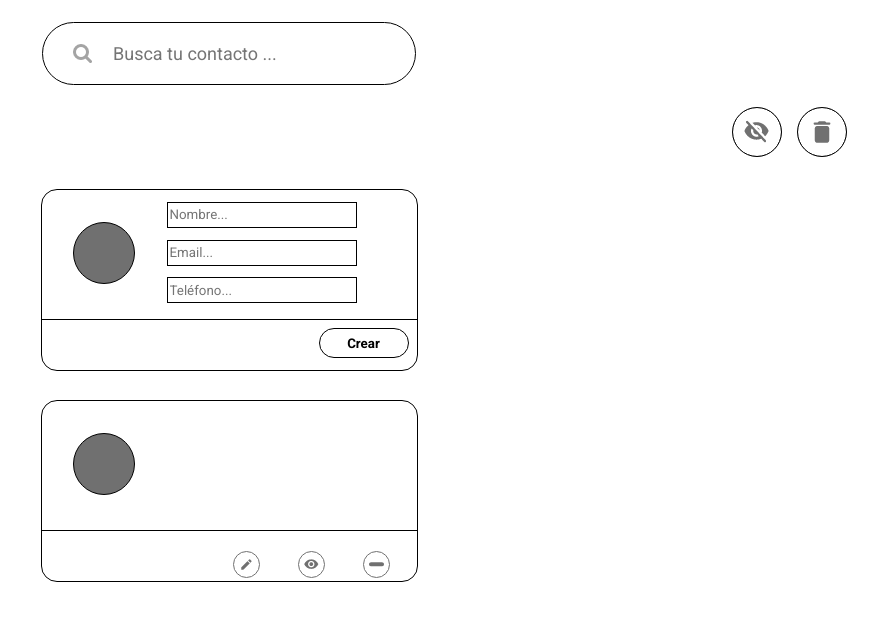
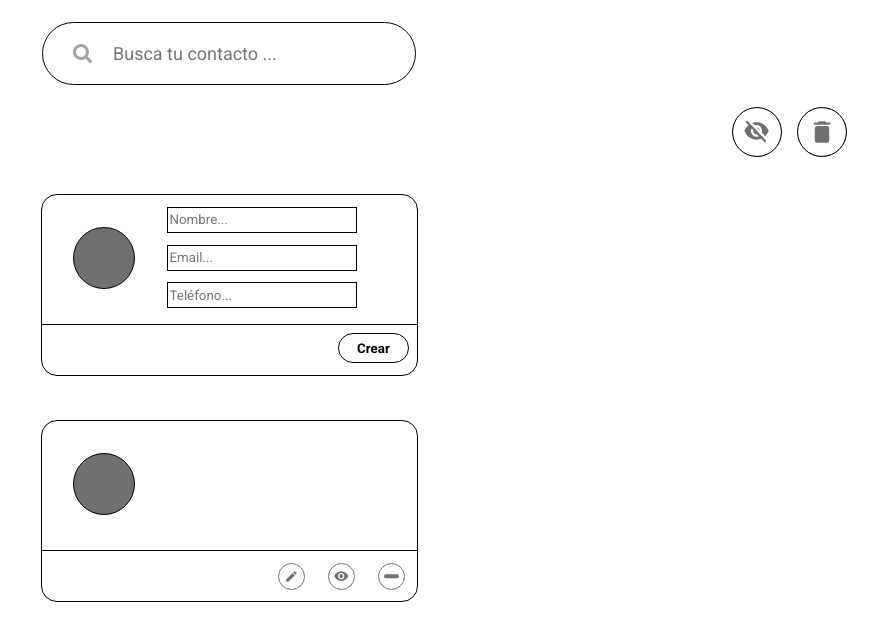
Before and after one commit to doramasma/angular-proyecto1, an Angular app in the folder my-agenda-app/: page / in a window 1280 px wide. Both pictures are taken after a click on the button "Crear". Shown: the top 640 px of the page, without its empty margins (411-1280 px from the left). Built offline with nearby package versions, Linux system fonts and the light colour scheme.

Commit message:
modify css and add delete card

```diff
--- a/my-agenda-app/src/app/app.component.css
+++ b/my-agenda-app/src/app/app.component.css
@@ -96,7 +96,8 @@
     height: 180px;
     background-color: white;
     border-radius: 16px;
-    border: 1px solid black
+    margin-top: 10px;
+    border: 1px solid black;
 }
 
 /* Parte superior de la tarjeta*/
@@ -138,6 +139,19 @@
     border: 1px solid black;
 }
 
+#bold {
+    font-weight: bold;
+}
+
+.prueba{
+    display: flex;
+    flex-direction: column;
+    width: 100%;
+    align-items: flex-start;
+    margin: 5px 10px;
+    font-size: 10px;
+}
+
 /* Parte inferior de la tarjeta*/
 
 .contact-footer{
@@ -174,6 +188,31 @@
     justify-content: center;
     align-items: center;
     width: 100%;
+
+}
+
+.contact-contactos {
+    display: flex;
+    flex-direction: column;
+    position: relative;
+    width: 375px;
+    height: 180px;
+    background-color: white;
+    border-radius: 16px;
+    margin-top: 20px;
+    border: 1px solid black;
+}
+
+.contactos-footer{
+    display: flex;
+    flex-direction: row;
+    justify-content: flex-end;
+    position: absolute;
+    bottom: 0;
+    width: 100%;
+    height: 50px;
+    border-radius: 0 0 16px 16px;
+    border-top: 1px solid black;
 }
 
 #editIcon{
@@ -181,7 +220,6 @@
     border:none;
     background: url(../assets/editarIcon.png) no-repeat;
     background-position: center;
-    margin-right: 15px;
     width: 50px;
     height: 50px;
 
@@ -192,7 +230,6 @@
     border:none;
     background: url(../assets/checkIcon.png) no-repeat;
     background-position: center;
-    margin-right: 15px;
     width: 50px;
     height: 50px;
 
@@ -203,7 +240,6 @@
     border:none;
     background: url(../assets/deleteIcon.png) no-repeat;
     background-position: center;
-    margin-right: 15px;
     width: 50px;
     height: 50px;
 
--- a/my-agenda-app/src/app/app.component.html
+++ b/my-agenda-app/src/app/app.component.html
@@ -27,13 +27,17 @@
                                 <input type="text" placeholder="Nombre..." [(ngModel)]="nombre" (blur)="onBlur()" >
                                 <input type="email" placeholder="Email..." [(ngModel)]="email" (blur)="onBlur()">
                                 <input type="tel" placeholder="Teléfono..." [(ngModel)]="telefono" (blur)="onBlur()">
-                                <span *ngIf="error">{{validacionNombre}}</span>
-                                <span *ngIf="error">{{validacionEmail}}</span>
-                                <span *ngIf="error">{{validacionTelefono}}</span>
+
                             </div>
                         </div>
 
                 <div class="contact-footer">
+                    <div class="prueba">
+                        <span *ngIf="error">{{validacionNombre}}</span>
+                        <span *ngIf="error">{{validacionEmail}}</span>
+                        <span *ngIf="error">{{validacionTelefono}}</span>
+
+                    </div>
                     <button (click)="addContact()" > Crear</button>
                 </div>
 
@@ -46,8 +50,8 @@
         <div class="contactos">
 
             <div
-            *ngFor="let item of contactContainer"
-            class="contact">
+            *ngFor="let item of contactContainer; index as i"
+            class="contact-contactos">
 
                 <div  class="contact-header">
                     <div class="contact-header-picture centered">
@@ -56,17 +60,17 @@
 
 
                     <div class="contact-header-text">
-                        <span> {{item.nombre}} </span>
+                        <span id="bold"> {{item.nombre}} </span>
                         <span> {{item.email}} </span>
                         <span> {{item.telefono}} </span>
                     </div>
                 </div>
 
-                <div class="contact-footer">
+                <div class="contactos-footer">
                     <button id="editIcon"> </button>
                     <!-- (click)="addContact()" -->
                     <button id="checkIcon"> </button>
-                    <button id="deleteIcon" > </button>
+                    <button (click)="deletePerson(i)" id="deleteIcon" > </button>
                 </div>
 
 
--- a/my-agenda-app/src/app/app.component.ts
+++ b/my-agenda-app/src/app/app.component.ts
@@ -10,6 +10,7 @@ export class AppComponent {
   nombre : string;
   email : string;
   telefono : string;
+  ////
   error: boolean = false;
   re =new RegExp("/^([0-9])*$/");
   validacionNombre: string = "";
@@ -26,10 +27,6 @@ export class AppComponent {
       contactado : false
 
     })
-
-    console.log(this.contactContainer)
-
-
   }
 
   onBlur(){
@@ -48,16 +45,18 @@ export class AppComponent {
     if (this.contactContainer.length> 0){
 
       var result = this.contactContainer.filter(contact => contact.email === this.email)
-
-
       console.log(result)
     }
   }
 
-
-
-
+  //Metedo para borrar todos los contactos (boton papelera)
   deteleContacs(){
     this.contactContainer = [];
   }
+  //Metedo para borrar una tarjeta (boton menos)
+  deletePerson(person : number){
+    this.contactContainer.splice(person,1);
+  }
+
+
 }
```
